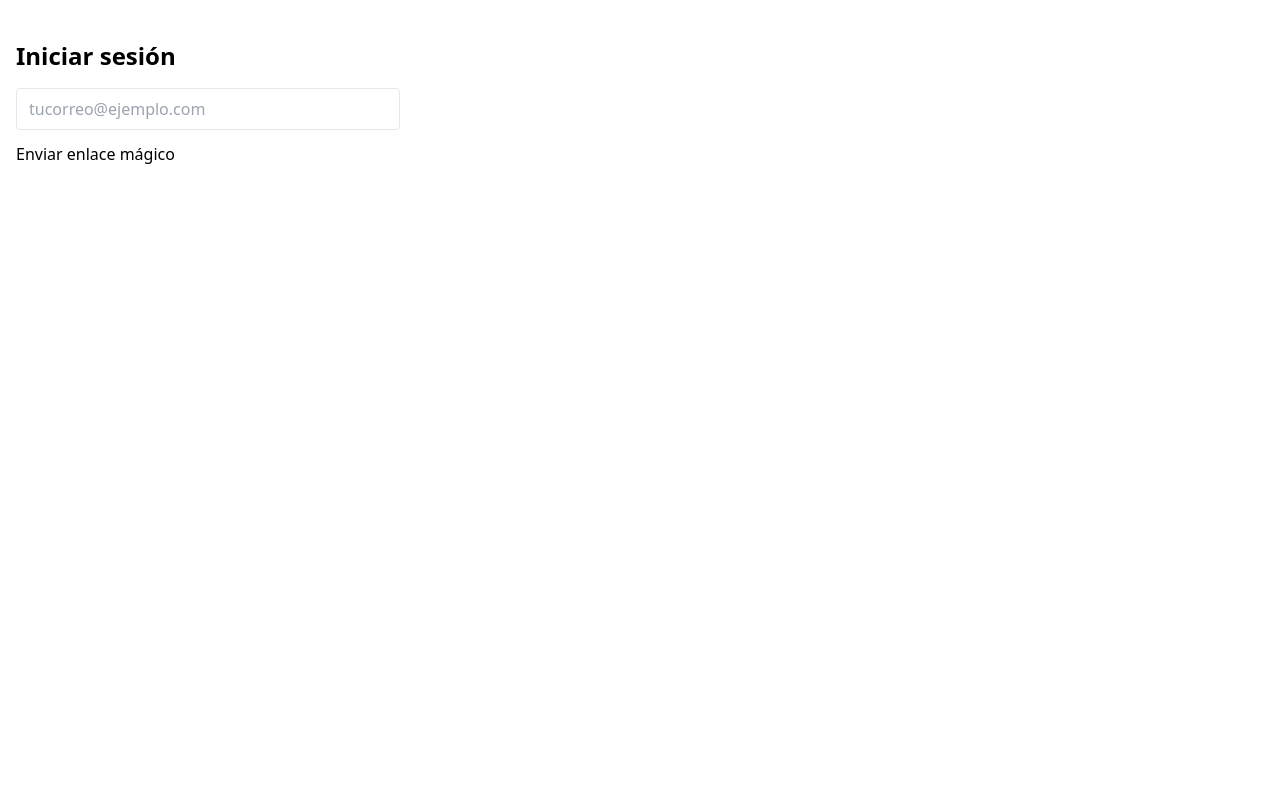
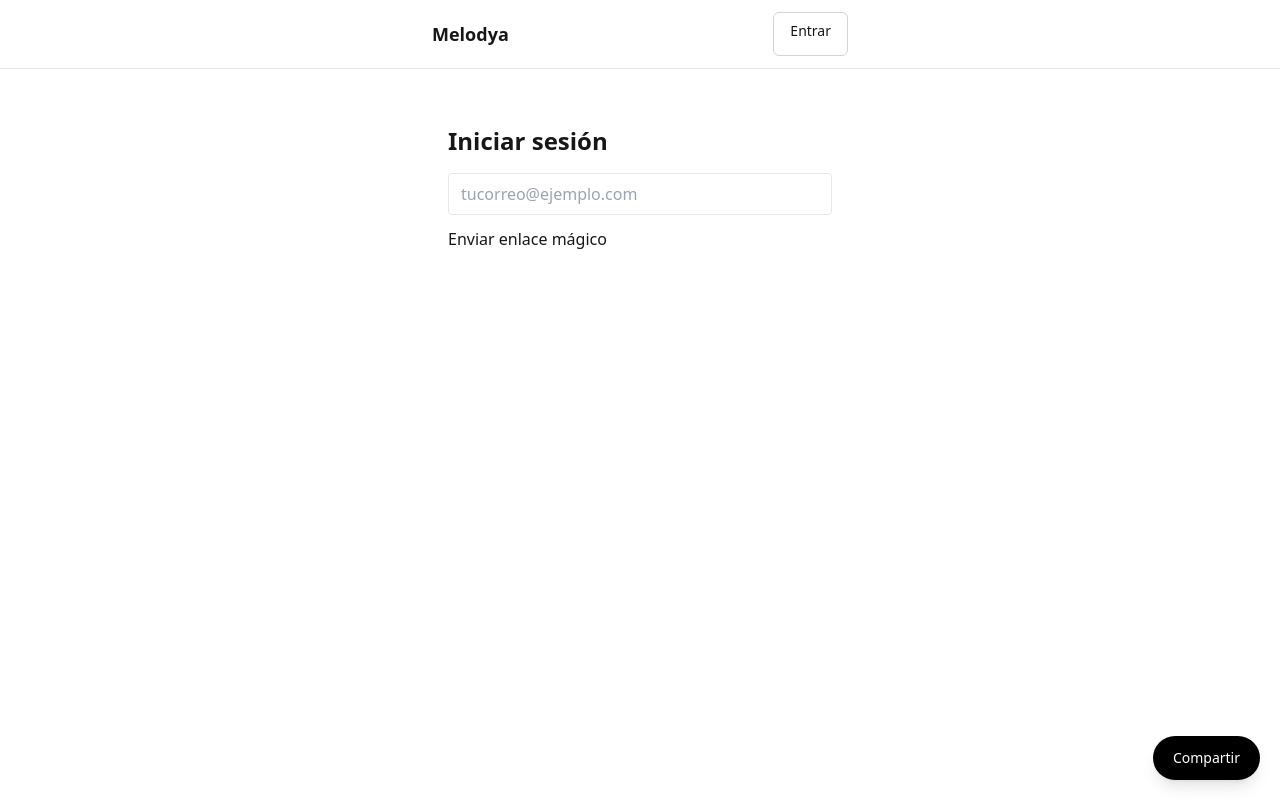
Before and after one commit to HSevenn/Melodya, a Next.js app: page /login in a window 1280 px wide. Built offline with nearby package versions, Linux system fonts and the light colour scheme.

Commit message:
Update layout.tsx

```diff
--- a/app/layout.tsx
+++ b/app/layout.tsx
@@ -1,6 +1,7 @@
 // app/layout.tsx
 import './global.css';
 import type { Metadata } from 'next';
+import Link from 'next/link';
 import AuthCodeRedirectClient from './AuthCodeRedirectClient';
 
 export const metadata: Metadata = {
@@ -11,10 +12,35 @@ export const metadata: Metadata = {
 export default function RootLayout({ children }: { children: React.ReactNode }) {
   return (
     <html lang="es">
-      <body>
-        {/* Captura ?code o tokens en cualquier ruta y los envía al callback */}
+      <body className="min-h-dvh bg-white text-neutral-900">
         <AuthCodeRedirectClient />
-        {children}
+
+        {/* Header */}
+        <header className="sticky top-0 z-50 bg-white/90 backdrop-blur border-b border-neutral-200">
+          <div className="mx-auto max-w-md flex items-center justify-between px-4 py-3">
+            <Link href="/" className="text-lg font-bold">Melodya</Link>
+            <Link
+              href="/login"
+              className="rounded-md border border-neutral-300 px-4 py-2 text-sm font-medium hover:bg-neutral-50 active:scale-[0.98] transition"
+              style={{ minHeight: 44 }}
+            >
+              Entrar
+            </Link>
+          </div>
+        </header>
+
+        {/* Main Feed centrado */}
+        <main className="mx-auto max-w-md w-full px-4 py-4">
+          {children}
+        </main>
+
+        {/* Botón Compartir fijo (como en tu screenshot) */}
+        <button
+          className="fixed bottom-5 right-5 rounded-full bg-black text-white px-5 py-3 shadow-lg text-sm font-medium active:scale-95 transition"
+          style={{ minHeight: 44 }}
+        >
+          Compartir
+        </button>
       </body>
     </html>
   );
```
